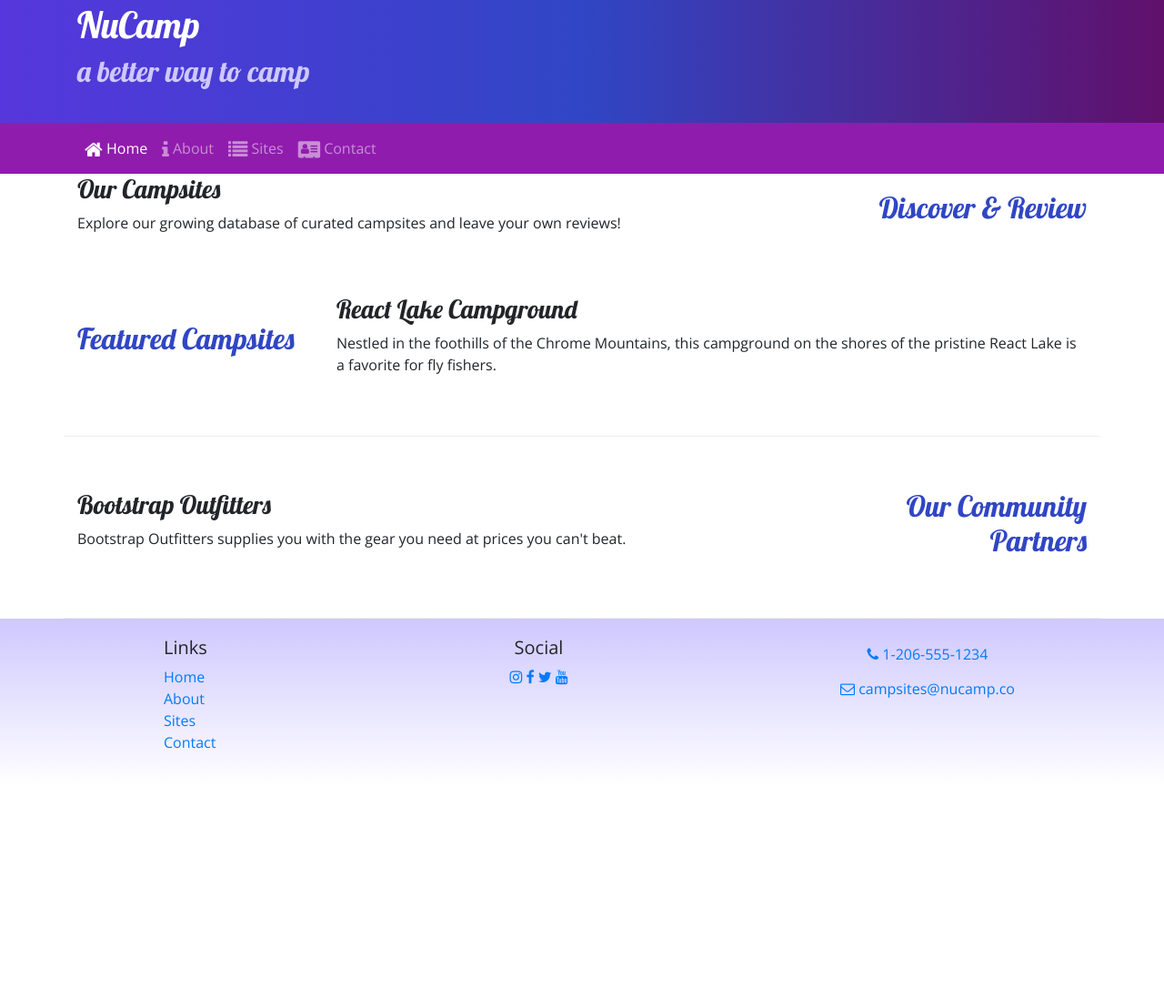
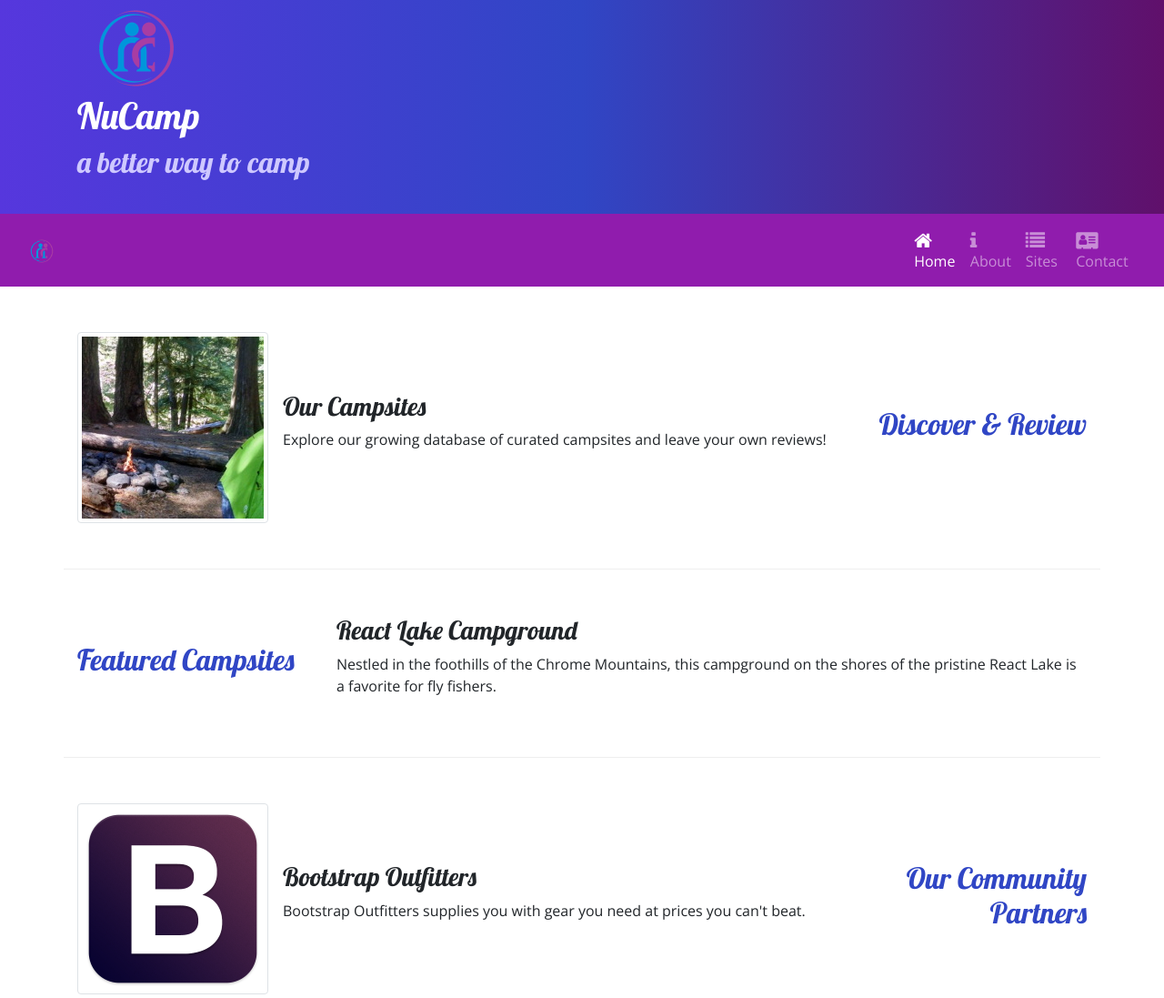
Before and after one commit to JankarmticGroup/CampSite, a website: page index.html in a window 1280 px wide. Shown: the part 27-1124 px from the top of the page at 91% size. Before the commit the page ends 891 px from the top, so only its background shows below. Drawn offline with nearby package versions, Linux system fonts and the light colour scheme.

Commit message:
Images and Media

```diff
--- a/index.html
+++ b/index.html
@@ -22,6 +22,9 @@
 
     <header class="jumbotron jumbotron-fluid">
         <div class="container">
+            <div class="col-4 col-sm-3 col-md-2 align-self-center">
+                <img src="img/logo.png" class="img-fluid" />
+             </div>
             <div class="row">
                 <div class="col">
                     <h1>NuCamp</h1>
@@ -32,9 +35,12 @@
     </header>
 
     <nav class="navbar navbar-expand-sm navbar-dark sticky-top">
-        <button class="navbar-toggler ml-auto" type="button" data-toggle="collapse" data-target="#nucampNavbar">
+        <div class="container">
+            <a class="navbar-brand" href="#"><img src="img/logo.png" height="30" width="30" /></a>
+        <button class="navbar-toggler" type="button" data-toggle="collapse" data-target="#nucampNavbar">
             <span class="navbar-toggler-icon"></span>
         </button>
+         </div>
         <div class="collapse navbar-collapse" id="nucampNavbar">
             <div class="container">
                 <ul class="navbar-nav">
@@ -48,13 +54,18 @@
     </nav>
 
     <div class="container">
-        <div class="row row-conten align-items-center">
+        <div class="row row-content align-items-center">
             <div class="col-sm-4 order-sm-last col-md-3">
                 <h2 class="text-sm-right">Discover & Review</h2>
             </div>
             <div class="col">
-                <h3>Our Campsites</h3>
-                <p class="d-none d-sm-block">Explore our growing database of curated campsites and leave your own reviews!</p>
+                <div class="media">
+                    <img class="d-flex mr-3 img-thumbnail" src="img/breadcrumb-trail-thumb.jpg" alt="Breadcrumb Trail" />
+                    <div class="media-body align-self-center">
+                        <h3>Our Campsites</h3>
+                        <p class="d-none d-sm-block">Explore our growing database of curated campsites and leave your own reviews!</p>
+                    </div>
+                </div>
             </div>
         </div>
 
@@ -73,8 +84,13 @@
                 <h2 class="text-sm-right">Our Community Partners</h2>
             </div>
             <div class="col">
-                <h3>Bootstrap Outfitters</h3>
-        		<p class="d-none d-sm-block">Bootstrap Outfitters supplies you with the gear you need at prices you can't beat.</p>
+                <div class="media">
+                    <img class="d-flex mr-3 img-thumbnail" src="img/bootstrap-thumb.png" alt="Bootstrap Outfitters" />
+                    <div class="media-body align-self-center">
+                        <h3>Bootstrap Outfitters</h3>
+        				<p class="d-none d-sm-block">Bootstrap Outfitters supplies you with gear you need at prices you can't beat.</p>
+                    </div>
+                </div>
             </div>
         </div>
     </div>
```
Also changed, not shown: aboutus.html (+7 -1 lines), contactus.html (+8 -3 lines), img/bootstrap-thumb.png (added), img/breadcrumb-trail-thumb.jpg (added), img/breadcrumb-trail.jpg (added), img/chrome-river-thumb.jpg (added), img/chrome-river.jpg (added), img/logo.png (added), img/react-lake-thumb.jpg (added), img/react-lake.jpg (added).
